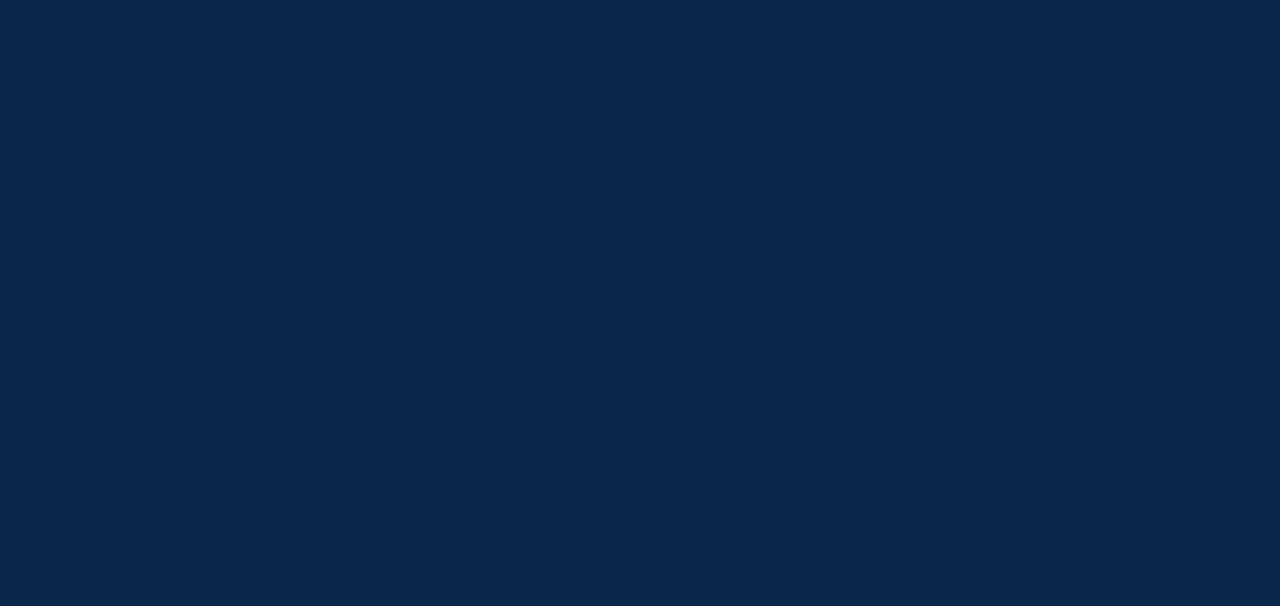
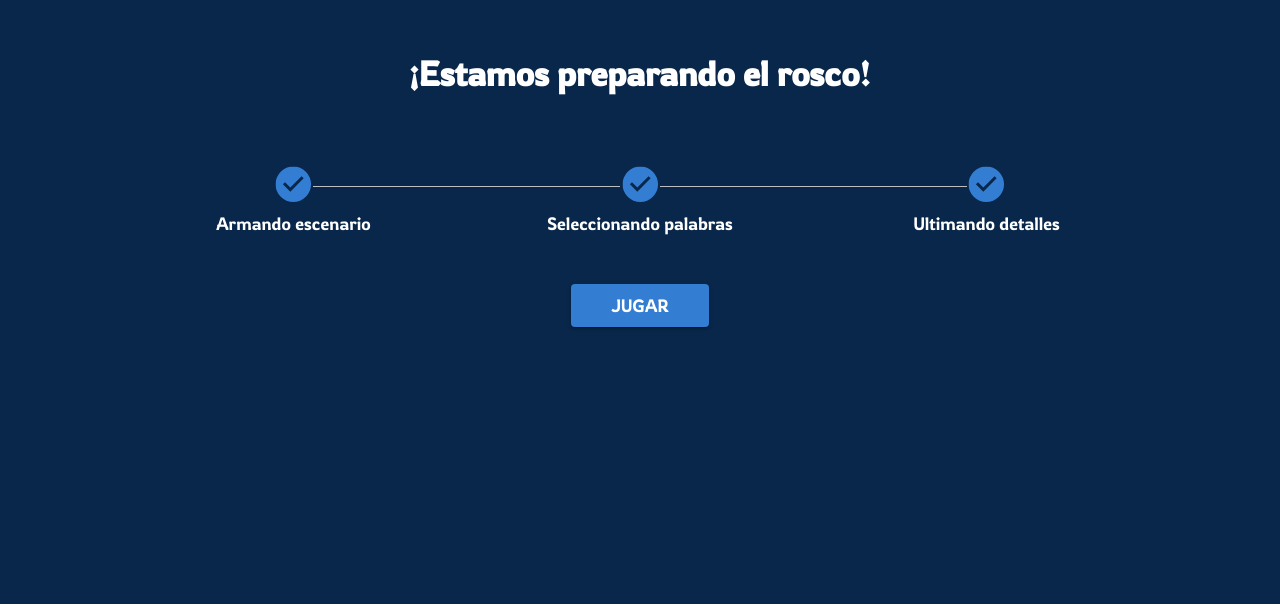
Before and after one commit to tadeovelis/Pasapalabra-ArroyoMaldonado-TPIntegradorDEU-2022, a React (Create React App) app: page /preparacion in a window 1280 px wide. Before the commit this address had no page. Shown: the part 194-800 px from the top of the page. Built offline with nearby package versions, Linux system fonts and the light colour scheme; the HTML template or start-up script is replaced by a standard one.

Commit message:
Agregar primera versión sección prejuego

```diff
--- a/src/App.js
+++ b/src/App.js
@@ -18,6 +18,7 @@ import { useEffect, useState } from 'react'
 import crearTema from './helpers/theming';
 
 import configuracionPredeterminada from './data/configuracion.json'
+import PreJuego from './components/PreJuego'
 
 function App() {
 
@@ -66,6 +67,7 @@ function App() {
         <BrowserRouter>
           <Routes>
             <Route path='/' index element={<Home />} />
+            <Route path='/preparacion' element={<PreJuego />} />
             <Route path="/rosco" element={<Juego />} />
             <Route path="/rosco/resultado" element={<Resultado />} />
             <Route path="/como-jugar" element={<ComoJugar />} />
--- a/src/components/Home.js
+++ b/src/components/Home.js
@@ -39,7 +39,7 @@ export default function Home() {
                 direction="column"
             >
                 <Grid item>
-                    <BotonHome texto="Jugar" ruta="/rosco" />
+                    <BotonHome texto="Jugar" ruta="/preparacion" />
                 </Grid>
                 <Grid item>
                     <BotonHome texto="¿Cómo jugar?" ruta="/como-jugar" />
--- /dev/null
+++ b/src/components/PreJuego.js
@@ -0,0 +1,124 @@
+import { Button, Grid, LinearProgress, Step, StepLabel, Stepper, Typography } from "@mui/material";
+import { useEffect, useState } from "react";
+import { Link } from "react-router-dom";
+
+const steps = [
+    "Armando escenario",
+    "Seleccionando palabras",
+    "Ultimando detalles"
+];
+
+const tiempo = 5;
+
+export default function PreJuego(props) {
+
+    const [activeStep, setActiveStep] = useState(0);
+    const [termino, setTermino] = useState(false);
+    const [tiempoRestante, setTiempoRestante] = useState(tiempo);
+
+    // Tiempo para el stepper
+    useEffect(() => {
+        if (!termino) {
+            const timer = tiempoRestante > 0 && setInterval(() => setTiempoRestante(tiempoRestante - 1), 1000);
+
+            switch (tiempoRestante) {
+                case 0: {
+                    setTermino(true);
+                    setActiveStep(steps.length + 1);
+                    break;
+                }
+                case (tiempo * 0.6): {
+                    setActiveStep(1)
+                    break;
+                }
+                case (tiempo * 0.3): {
+                    setActiveStep(2);
+                    break;
+                }
+            }
+
+            return () => clearInterval(timer);
+        }
+    }, [tiempoRestante, termino]);
+
+    return (
+        <Grid
+            container
+            justifyContent="center"
+            alignItems="center"
+            alignContent="center"
+            wrap="wrap"
+            spacing={4}
+            sx={{
+                minHeight: '100vh',
+                color: 'primary.contrastText'
+            }}
+        >
+            <Grid item container spacing={2}>
+                <Grid item xs={12} sx={{ mb: 4 }}>
+                    <Typography variant="h2">¡Estamos preparando el rosco!</Typography>
+                </Grid>
+
+                <Grid item xs={12} sx={{ mx: 15, my: 4 }}>
+                    <Stepper
+                        activeStep={activeStep}
+                        alternativeLabel
+                        sx={{
+                            fontSize: '1.3em'
+                        }}>
+                        {steps.map((label) => {
+                            return (
+                                <Step key={label}>
+                                    <StepLabel
+                                        sx={{
+                                            '& .MuiStepLabel-label': {
+                                                color: '#bbbbbb',
+                                                fontSize: 'inherit',
+                                            },
+                                            '& .MuiStepLabel-label.Mui-completed': {
+                                                color: 'primary.contrastText',
+                                            },
+                                            '& .MuiStepLabel-label.Mui-active': {
+                                                color: 'primary.contrastText'
+                                            },
+                                            '& .MuiStepLabel-iconContainer': {
+                                                transform: 'scale(1.3)'
+                                            },
+                                            '& .MuiStepIcon-root.Mui-completed': {
+                                                transform: 'scale(1.33)',
+                                            }
+
+                                        }}>{label}</StepLabel>
+                                </Step>
+                            )
+                        })}
+                    </Stepper>
+                </Grid>
+
+                <Grid item xs={12}>
+                    <Button
+                        variant="contained"
+                        component={Link}
+                        to="/rosco"
+                        disabled={!termino}
+                        sx={{
+                            fontSize: '1.3em',
+                            px: 5
+                        }}
+                    >
+                        Jugar
+                    </Button>
+                </Grid>
+            </Grid>
+
+            {/*
+            <Grid item container>
+                <Grid item xs={12}>
+                    <Typography variant="h3">Tips</Typography>
+                </Grid>
+            </Grid>
+            */}
+
+        </Grid>
+    )
+}
--- a/src/data/palabras.json
+++ b/src/data/palabras.json
@@ -166,6 +166,11 @@
                 "palabra": "Polución",
                 "definicion": "Contaminación o impurificación",
                 "formato": "Empieza con"
+            },
+            {
+                "palabra": "Pluvial",
+                "definicion": "De la lluvia o relacionado con ella",
+                "formato": "Empieza con"
             }
         ]
     },
```
